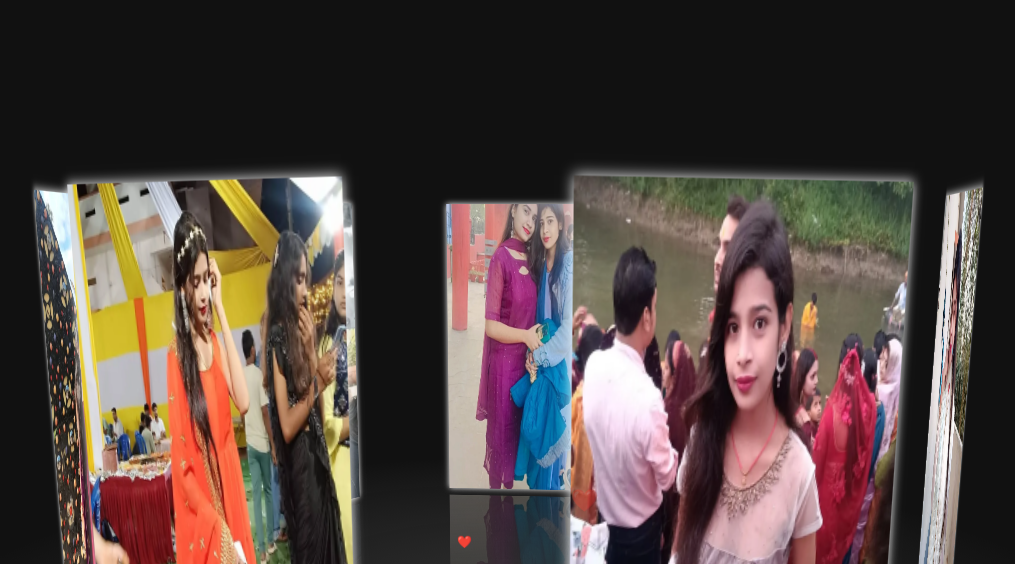
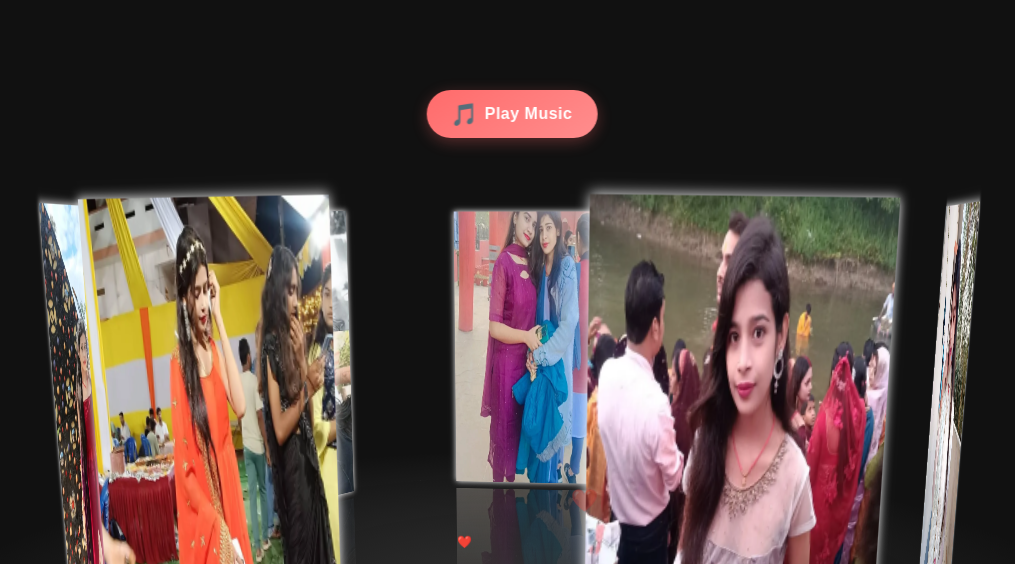
Before and after one commit to inosr2/shivi, a plain HTML site: page second/index.html in a window 1280 px wide. Shown: the top 564 px of the page, without its empty margins (128-1143 px from the left). Drawn offline with Linux system fonts and the light colour scheme.

Commit message:
shivi birthday

```diff
--- a/second/index.html
+++ b/second/index.html
@@ -76,13 +76,13 @@
       <div id="ground"></div>
     </div>
 
-    <!-- <div id="music-container">
+    <div id="music-container">
         <button id="music-toggle">
             <span class="music-icon">🎵</span>
             <span class="music-text">Play Music</span>
         </button>
-    </div> -->
-      <audio id="bgMusic" src="./music/love.mp3" loop autoplay></audio>
+        <audio id="bgMusic" src="./music/love.mp3" loop autoplay></audio>
+    </div>
     <!-- github corner (https://github.com/tholman/github-corners) -->
     <style>
       .github-corner:hover .octo-arm {
--- a/second/script.js
+++ b/second/script.js
@@ -1,8 +1,8 @@
 var radius = 400; // how big of the radius
 var autoRotate = true; // auto rotate or not
 var rotateSpeed = -60; // unit: seconds/360 degrees
-var imgWidth = 240; // width of images (unit: px)
-var imgHeight = 400; // height of images (unit: px)
+var imgWidth = 220; // width of images (unit: px)
+var imgHeight = 380; // height of images (unit: px)
 // Link of background music - set 'null' if you dont want to play background music
 var bgMusicURL = './music/love.mp3'; // Link of background music
 var bgMusicControls = true; // Show UI music control
```
